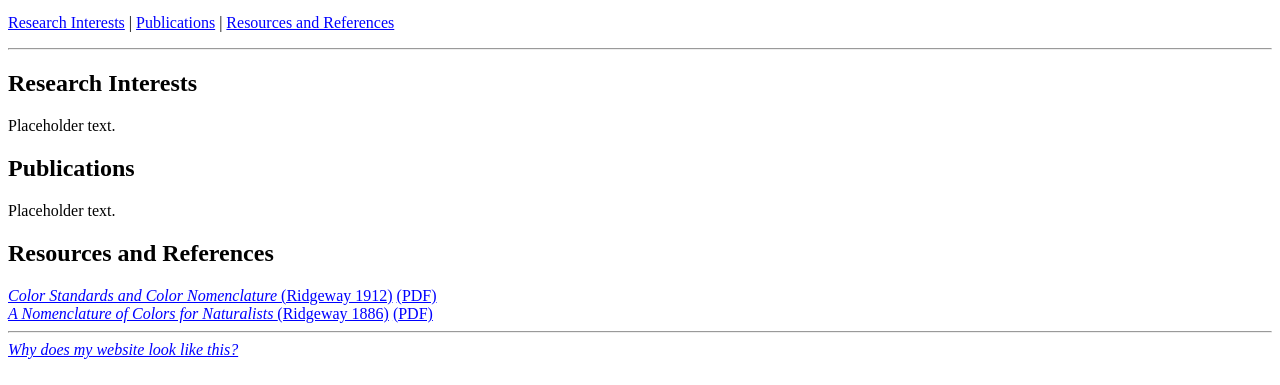
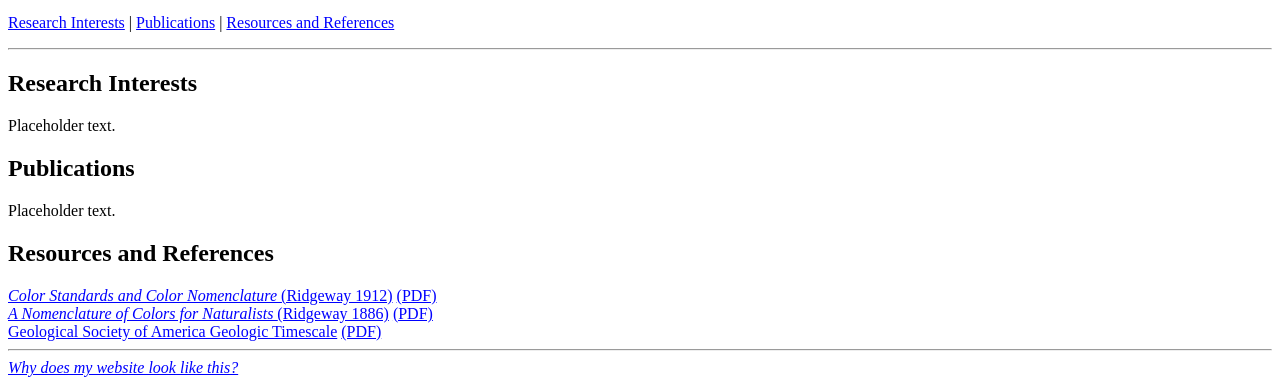
Before and after one commit to vicensvc/vicensvc.github.io, a plain HTML site: page index.html in a window 1280 px wide. Shown: the part 493-878 px from the top of the page. Drawn offline with Linux system fonts and the light colour scheme.

Commit message:
Update index.html

```diff
--- a/index.html
+++ b/index.html
@@ -39,6 +39,7 @@
   <h2 id="Resources and References">Resources and References</h2>
     <a href="https://www.columbia.edu/cu/lweb/digital/collections/cul/texts/ldpd_8627102_000/index.html"> <i>Color Standards and Color Nomenclature </i>(Ridgeway 1912)</a> <a href="assets/ldpd_8627102_000.pdf" target="_blank">(PDF)</a><br>
     <a href="https://library.si.edu/digital-library/book/nomenclatureofc00ridg"> <i>A Nomenclature of Colors for Naturalists </i>(Ridgeway 1886)</a> <a href="assets/nomenclatureofc00ridg.pdf" target="_blank">(PDF)</a><br>
+    <a href="https://rock.geosociety.org/net/documents/gsa/timescale/timescl.pdf"> Geological Society of America Geologic Timescale</a> <a href="assets/timescl.pdf" target="_blank">(PDF)</a><br>
 
   <hr>
   <a href="inspiration.html"><em>Why does my website look like this?</em></a>
```
